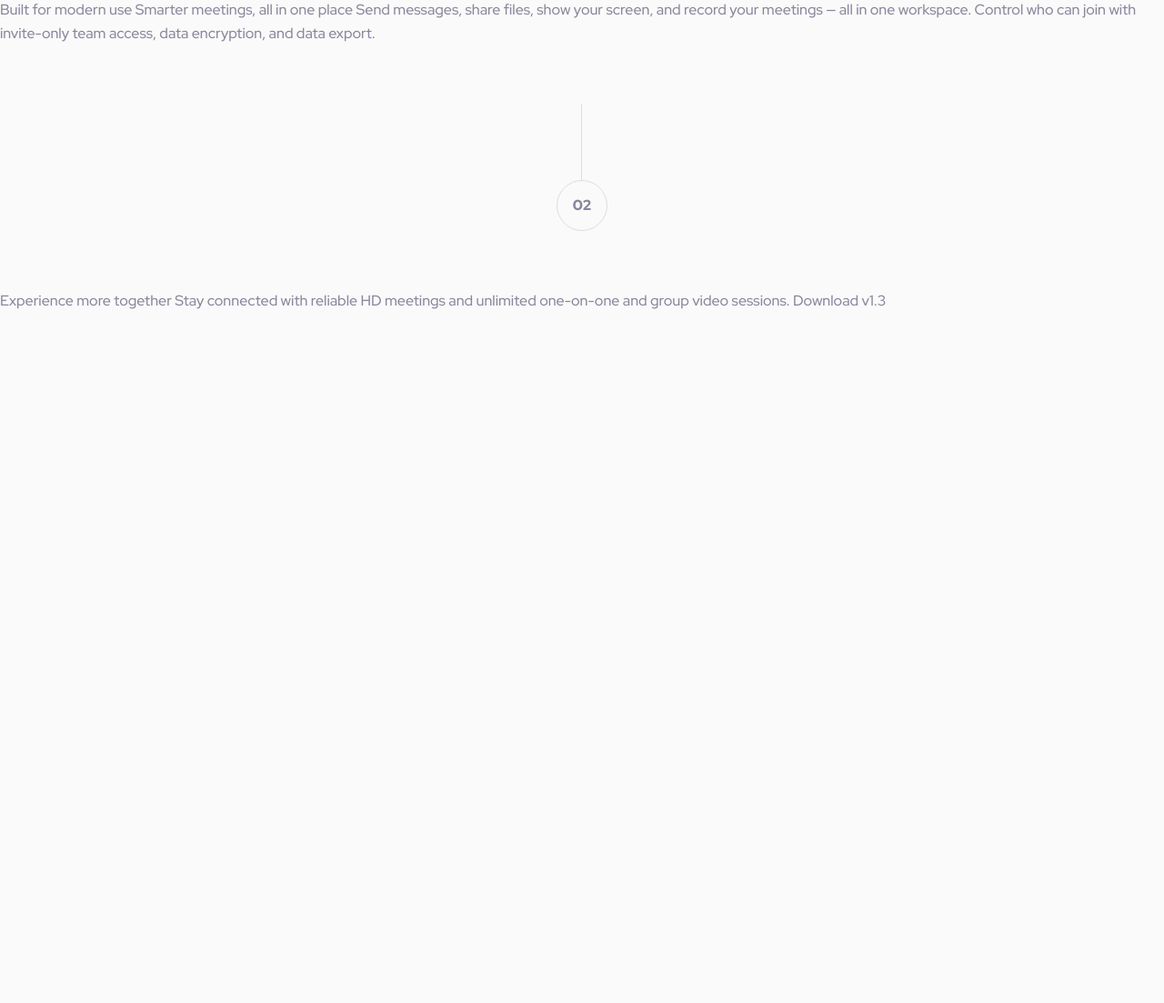
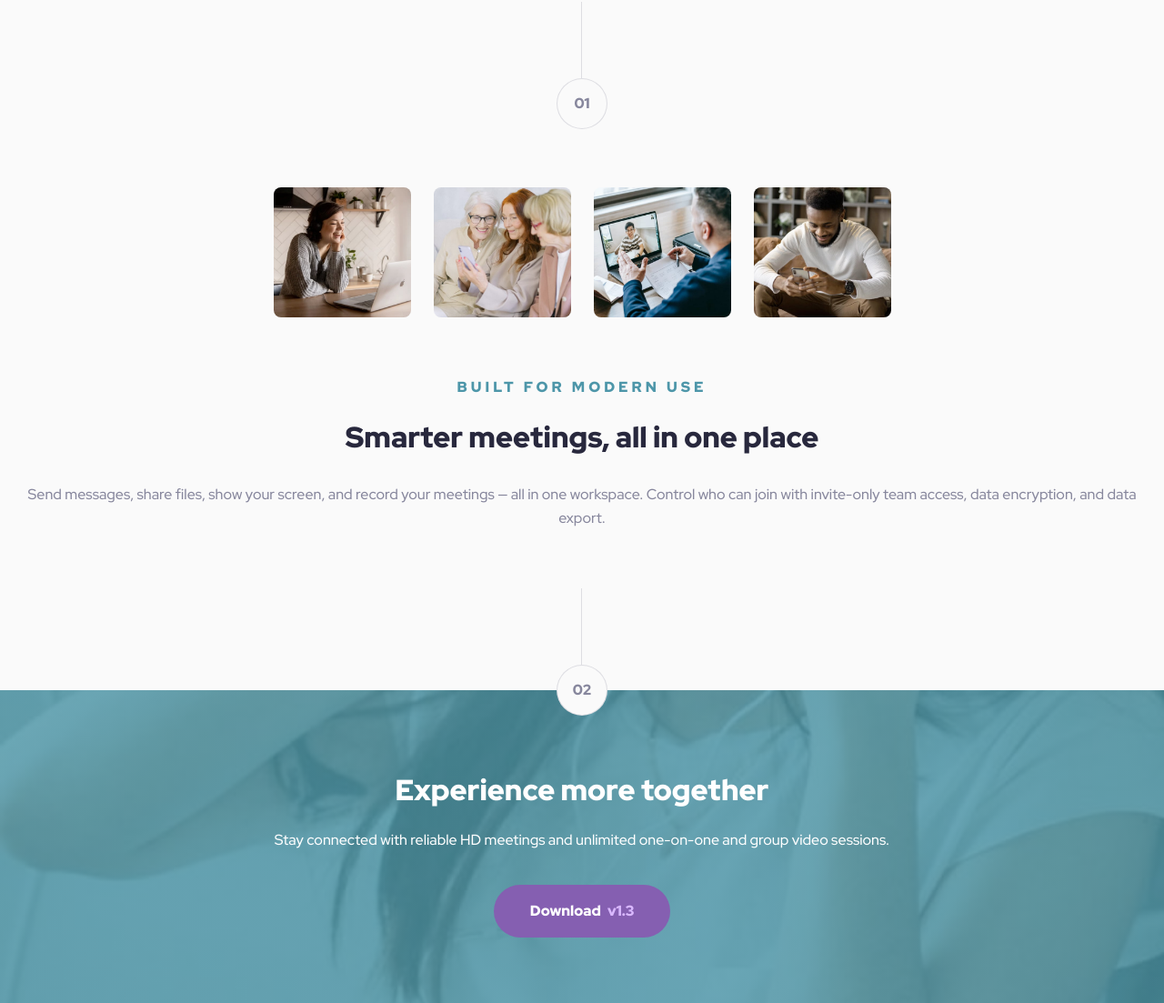
Before and after one commit to joelle-jnbaptiste/Frontend-Mentor---Meet-landing-page, a website: page index.html in a window 1280 px wide. Shown: the part 911-2014 px from the top of the page at 91% size. Before the commit the page ends 1255 px from the top, so only its background shows below. Drawn offline with Linux system fonts and the light colour scheme.

Commit message:
mobile end

```diff
--- a/index.html
+++ b/index.html
@@ -42,27 +42,59 @@
     </div>
 
     <div class="divider">
-      <div>
+      <div class="circle">
         <p> 01</p>
       </div>
     </div>
+    <div class="images">
+      <img src="./assets/desktop/image-woman-in-videocall.jpg" alt="">
+      <img src="./assets/desktop/image-women-videochatting.jpg" alt="">
+      <img src="./assets/desktop/image-men-in-meeting.jpg" alt="">
+      <img src="./assets/desktop/image-man-texting.jpg" alt="">
+    </div>
+    <div class="build">
+      <div class="overline">
+        Built for modern use
+      </div>
+      <h2>
+        Smarter meetings, all in one place
+      </h2>
 
-    Built for modern use
 
-    Smarter meetings, all in one place
+<p>
+  Send messages, share files, show your screen, and record your meetings — all in one
+      workspace. Control who can join with invite-only team access, data encryption, and data export.
+</p>
 
-    Send messages, share files, show your screen, and record your meetings — all in one
-    workspace. Control who can join with invite-only team access, data encryption, and data export.
-    <div class="divider">
-      <div>
-        <p> 02</p>
-      </div>
     </div>
 
-    Experience more together
-    Stay connected with reliable HD meetings and unlimited one-on-one and group video sessions.
+    <div class="divider">
+      <div class="second-section">
+        <div class="circle">
+          <p> 02</p>
+        </div>
+        <div class="experience">
+          <div>
+               <h2>
+            Experience more together
+          </h2>
+          <p>
+            Stay connected with reliable HD meetings and unlimited one-on-one and group video sessions.
+          </p>
+          <button class="button button-secondary">Download <span> v1.3</span> </button>
+          </div>
 
-    Download v1.3
+
+
+        </div>
+      </div>
+
+
+    </div>
+
+
+
+
   </div>
 
 </body>
--- a/sass/main.scss
+++ b/sass/main.scss
@@ -1,4 +1,5 @@
 $color-turquoise: #4d96a9;
+$color-turquoise-transparent: rgba(77, 151, 169, 0.815);
 $color-purple: #855fb1;
 $color-dark-purple: #28283d;
 $color-grey: #87879d;
@@ -35,8 +36,10 @@ h1 {
 }
 
 h2 {
-    font-size: 4rem;
-    line-height: 4.4rem;
+    /*     font-size: 4rem;
+    line-height: 4.4rem; */
+    font-size: 3.2rem;
+    line-height: 3.6rem;
     color: $color-dark-purple;
     font-weight: 900;
 }
@@ -101,40 +104,40 @@ h2 {
         background-size: cover;
     }
     .cta {
+        margin: 48px 24px 64px;
         h1 {
             text-align: center;
             margin: 48px 0 24px 0;
         }
         p {
-            margin: 0 24px;
+            margin: 0;
             text-align: center;
         }
-        .group-button{
+        .group-button {
             display: flex;
             flex-direction: column;
             margin-top: 32px;
             align-items: center;
-            button:not(:last-of-type){
+            button:not(:last-of-type) {
                 margin-bottom: 16px;
             }
         }
     }
 
-    .divider{
-        margin: 64px auto;
+    .divider {
+        margin: 0 auto;
         display: flex;
         flex-direction: column;
         justify-content: center;
         align-items: center;
         font-weight: 900;
-        &::before{
-            content: '';
+        &::before {
+            content: "";
             width: 1px;
             height: 84px;
             border-left: solid 1px $color-grey-transparent;
-
         }
-        div{
+        .circle {
             width: 54px;
             height: 54px;
             border-radius: 100%;
@@ -142,6 +145,84 @@ h2 {
             display: flex;
             justify-content: center;
             align-items: center;
+            z-index: 2;
+            background-color: $color-light;
+        }
+    }
+
+    .images {
+        display: flex;
+        flex-wrap: wrap;
+        gap: 24px 25px;
+        justify-content: center;
+        margin: 64px 0;
+        img {
+            height: 143px;
+            width: 151px;
+            border-radius: 8px;
+        }
+    }
+    .build {
+        text-align: center;
+        margin: 0 24px 64px 24px;
+        h2 {
+            margin: 24px 0 32px;
+        }
+    }
+
+    .second-section {
+        display: flex;
+        justify-content: center;
+        align-items: center;
+        flex-direction: column;
+        position: relative;
+        width: 100%;
+        .experience {
+            position: absolute;
+            top: 50%;
+            /*             background-color: $color-turquoise;
+ */
+            width: 100%;
+            background: linear-gradient($color-turquoise-transparent, $color-turquoise-transparent),  url("../assets/mobile/image-footer.jpg");
+            background-position: center;
+            background-size: cover;
+
+            div {
+                margin: 92px 24px 72px 24px;
+                text-align: center;
+                color: $color-white;
+                h2 {
+                    color: $color-white;
+                    margin: 0;
+                    margin-bottom: 24px;
+                }
+                p {
+                    margin: 0;
+                    margin-bottom: 36px;
+                    font-weight: 500;
+                }
+                button {
+                    padding: 16px 40px;
+                }
+            }
         }
     }
 }
+
+@media screen and (min-width: 680px) {
+    h1{
+        font-size: 4.8rem;
+        line-height: 4.8rem;
+    }
+    .main-page {
+        .logo{
+            margin-bottom: 64px;
+        }
+        .image-hero {
+            height: 303px;
+        }
+        .cta{
+            margin: 72px 155px 80px;
+        }
+    }
+}
```
Also changed, not shown: css/style.css, 1 other file.
